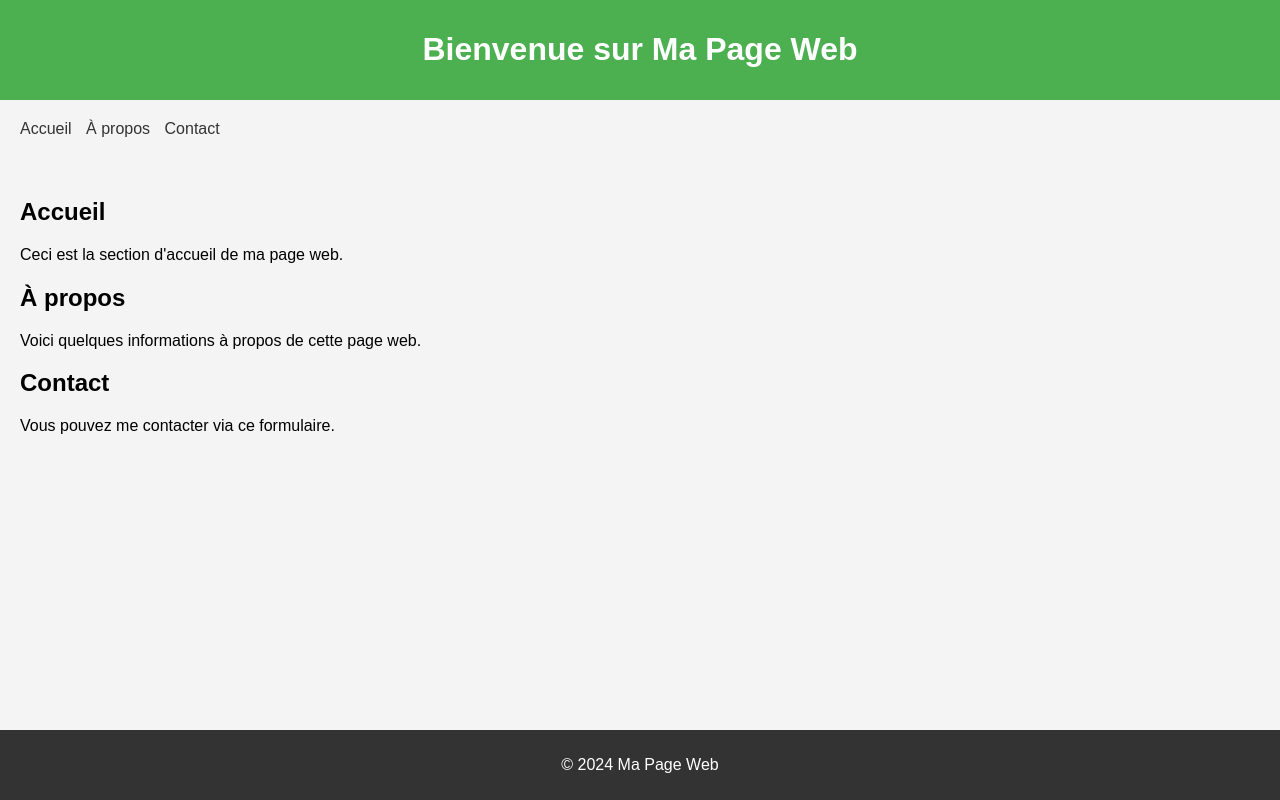
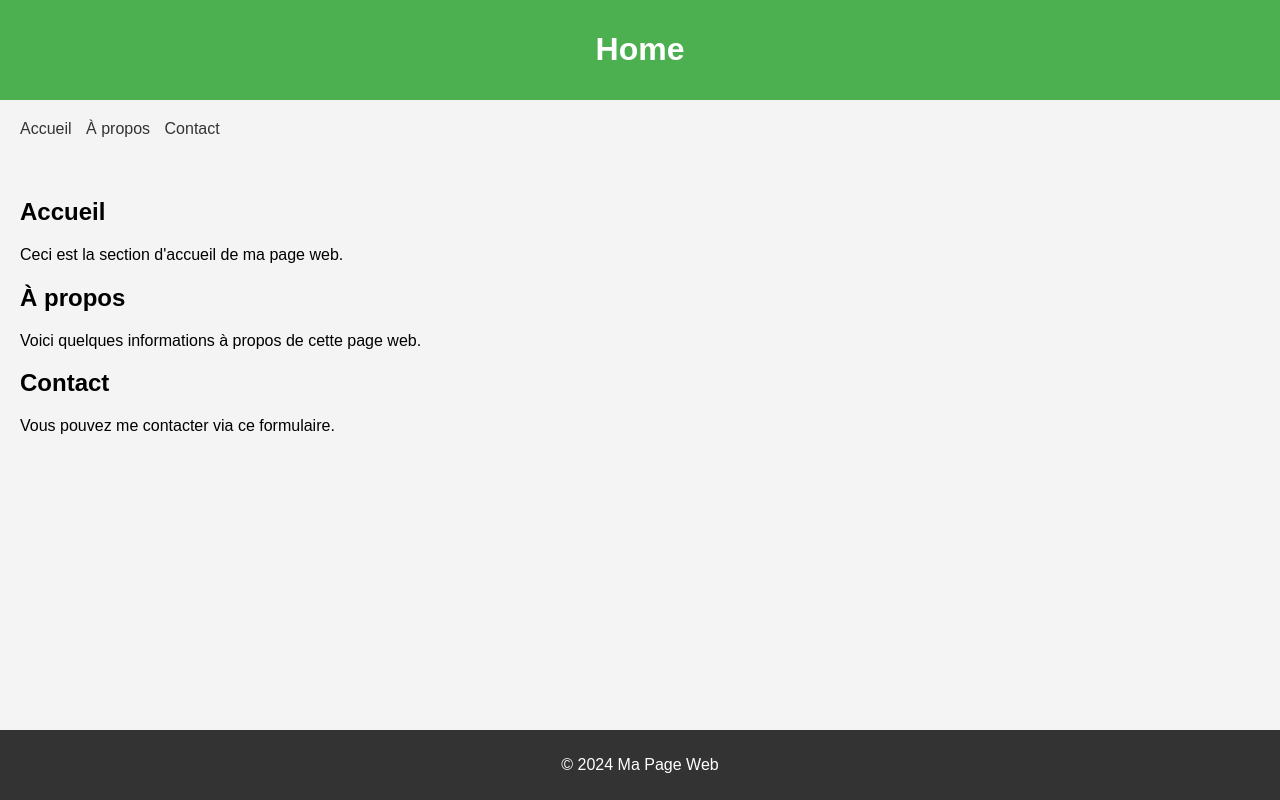
Before and after one commit to lesmyriades/lesmyriades.github.io, a plain HTML site: page home.html in a window 1280 px wide. Drawn offline with Linux system fonts and the light colour scheme.

Commit message:
Update home.html

```diff
--- a/home.html
+++ b/home.html
@@ -3,7 +3,7 @@
 <head>
     <meta charset="UTF-8">
     <meta name="viewport" content="width=device-width, initial-scale=1.0">
-    <title>Ma Page Web</title>
+    <title>Home</title>
     <style>
         body {
             font-family: Arial, sans-serif;
@@ -48,7 +48,7 @@
 </head>
 <body>
     <header>
-        <h1>Bienvenue sur Ma Page Web</h1>
+        <h1>Home</h1>
     </header>
     <nav>
         <ul>
```
